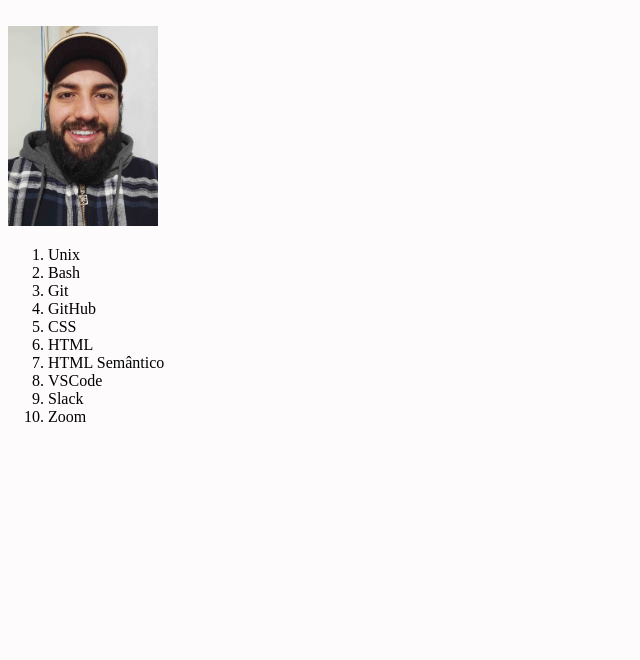
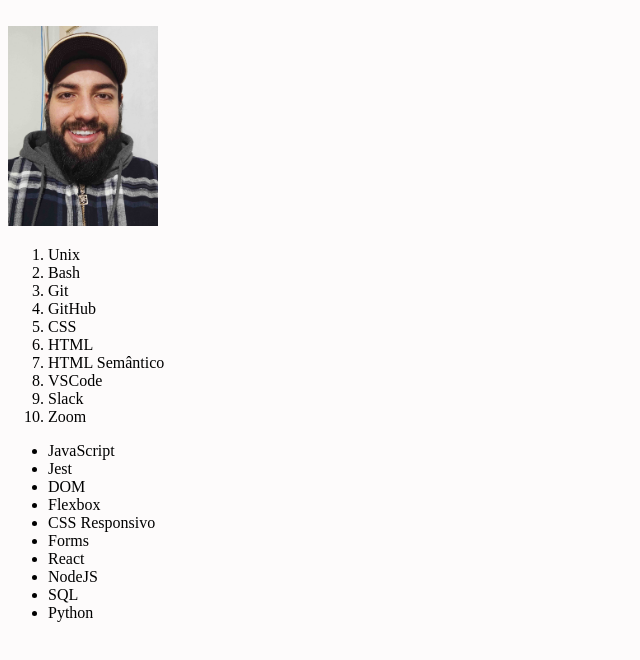
Before and after one commit to christianbvolz/project-lessons-learned, a website: page index.html in a window 1280 px wide. Shown: the part 82-742 px from the top of the page, without its empty margins (0-640 px from the left). Drawn offline with Linux system fonts and the light colour scheme.

Commit message:
Requisito 5

```diff
--- a/index.html
+++ b/index.html
@@ -24,5 +24,17 @@
     <li>Slack</li>
     <li>Zoom</li>
   </ol>
+  <ul id="licoes_a_aprender">
+    <li>JavaScript</li>
+    <li>Jest</li>
+    <li>DOM</li>
+    <li>Flexbox</li>
+    <li>CSS Responsivo</li>
+    <li>Forms</li>
+    <li>React</li>
+    <li>NodeJS</li>
+    <li>SQL</li>
+    <li>Python</li>
+  </ul>
 </body>
 </html>
```
